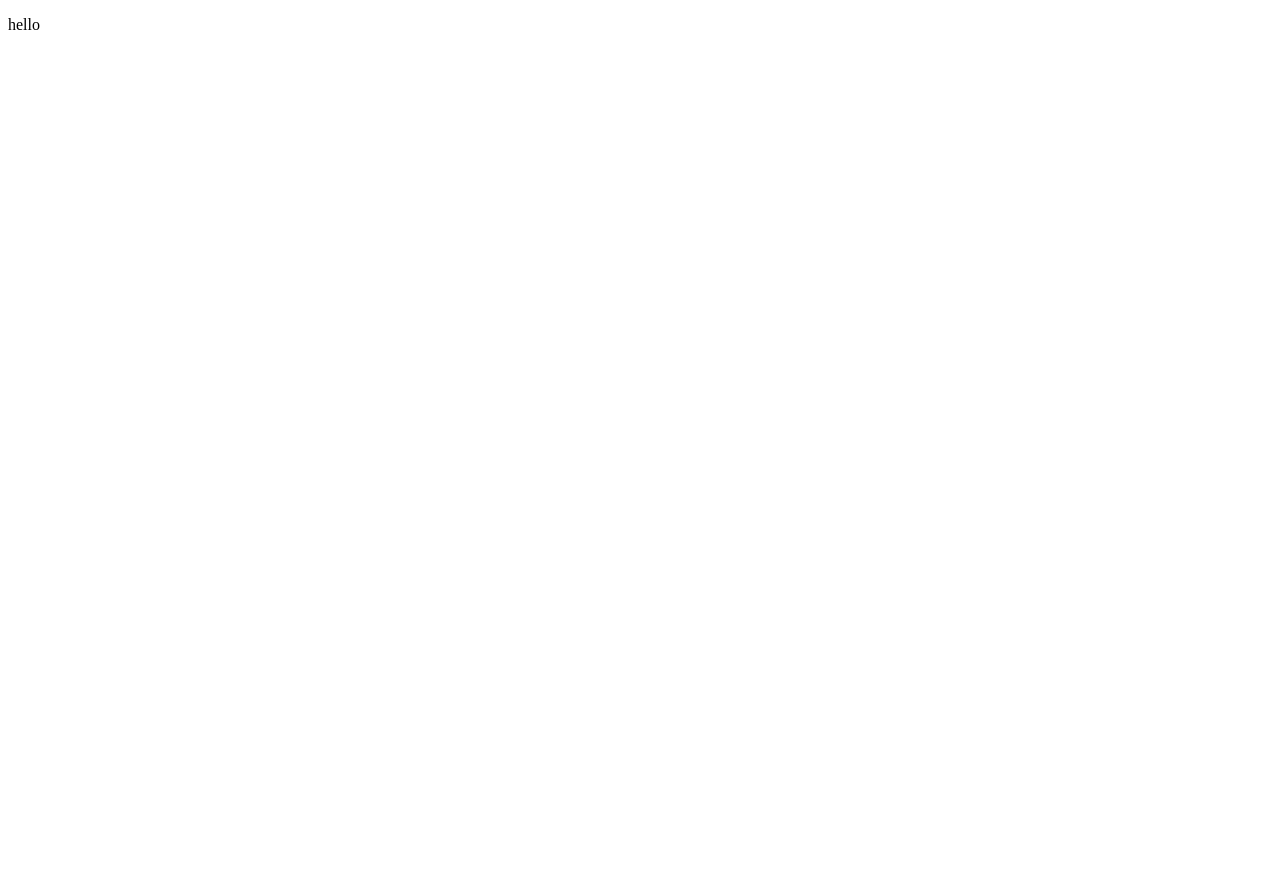
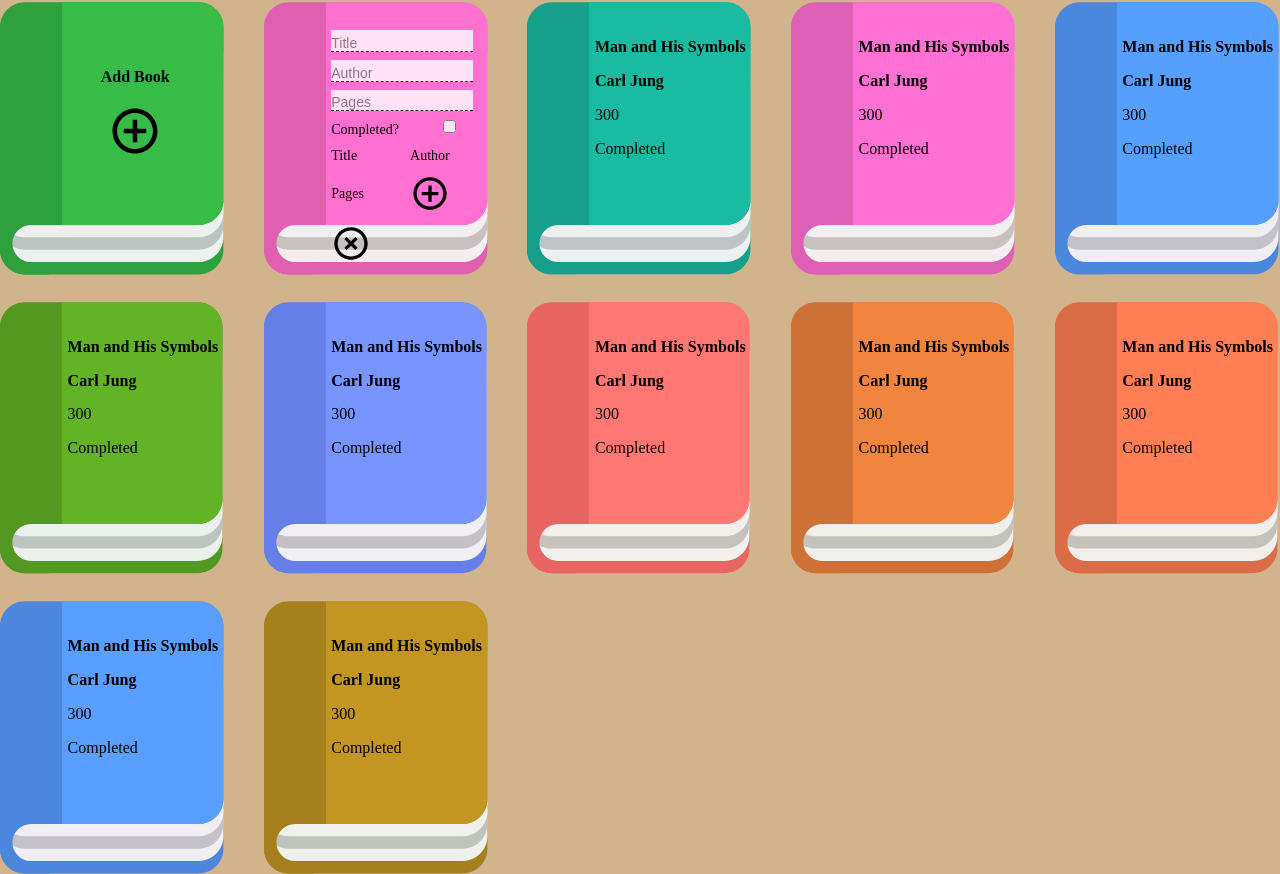
Before and after one commit to AyyyStew/Library, a plain HTML site: page index.html in a window 1280 px wide. Before the commit the page ends 800 px from the top, so only its background shows below. Drawn offline with Linux system fonts and the light colour scheme.

Commit message:
i don't remember. gosh i need to get better at git

```diff
--- a/index.html
+++ b/index.html
@@ -4,10 +4,35 @@
     <meta charset="UTF-8">
     <meta name="viewport" content="width=device-width, initial-scale=1.0">
     <link rel="stylesheet" href="styles.css">
-    <title>Document</title>
+    <title>Shelf of Books</title>
 </head>
 <body>
-    <p>hello</p>
+    <div id="bookshelf">
+        <div class="bookCard-wrapper">
+            <div class="addBook">
+                <h2>Add Book</h2>
+                <img class="add" src="images/add_circle_outline-24px.svg">
+            </div>
+        </div>
+        <div class="bookCard-wrapper">
+            <form class="addBook-form" autocomplete="off">
+                <label id="title-label" for="title">Title</label>
+                <input id="title" type="text" placeholder="Title">
+
+                <label id="author-label" for="author">Author</label>
+                <input id="author" type="text" placeholder="Author">
+
+                <label id="pages-label" for="completed">Pages</label>
+                <input id="pages" type="number" placeholder="Pages">
+
+                <label id="completed-label" for="completed">Completed?</label>
+                <input id="completed" type="checkbox" placeholder="Completed">
+
+                <img class="add" src="images/add_circle_outline-24px.svg">
+                <img class="cancel" src="images/highlight_off-24px.svg">
+        </div>
+    </div>
+
     <script src="library.js"></script>
 </body>
 </html>
--- a/library.js
+++ b/library.js
@@ -1,3 +1,13 @@
+//utility functions
+function htmlToElement(html) {
+    var template = document.createElement('template');
+    html = html.trim(); // Never return a text node of whitespace as the result
+    template.innerHTML = html;
+    return template.content.firstChild;
+}
+
+
+//actual project
 //constructor function
 function Book(title, author, pages, isRead){
     this.title = title
@@ -19,8 +29,36 @@ function addBookToLibary(book){
 
 function displayBooks(){
     const bookshelf = document.getElementById("bookshelf")
+    myLibrary.forEach(book => {
+        bookshelf.appendChild(
+            htmlToElement(`
+                <div class="bookCard-wrapper">
+                    <div class="bookCard">
+                        <h2>${book.title}</h2>
+                        <h3>${book.author}</h3>
+                        <p>${book.pages}</p>
+                        <p>${book.isRead ? "Completed" : "Incomplete"}</p>
+                    </div>
+                </div>`
+            )
+        )
+    })
+}
 
 
+for (let i = 0; i<10;i++){
+    addBookToLibary(new Book("Man and His Symbols", "Carl Jung", 300, true))
+}
+displayBooks()
 
-    myLibrary.forEach(book => console.log(book.info()))
+
+function hueShiftBooks(){
+    const books = document.getElementById("bookshelf").children
+    for(let book of books){
+        console.log(book)
+        book.setAttribute("style", `filter:hue-rotate(${Math.floor(Math.random() *360)}deg)`)
+        console.log(book)
+    }
 }
+
+hueShiftBooks()
--- a/styles.css
+++ b/styles.css
@@ -0,0 +1,118 @@
+*{
+    margin: 0;
+    padding: 0;
+    font-size: 16px;
+}
+
+body{
+    background-color: tan;
+}
+
+
+#bookshelf{
+    display: grid;
+    grid-template-columns: repeat(auto-fit, minmax(225px, 1fr));
+    grid-template-rows: 1fr;
+    gap: 3%
+}
+
+.bookCard-wrapper{
+    background-image: url("images/book.svg");
+    background-repeat: no-repeat;
+    background-size: contain;
+    padding-bottom: 122%;
+    height: 0px;
+}
+
+.bookCard-wrapper>*{
+    background-color: transparent;
+    margin-top: 5%;
+    margin-left: 30%;
+    display: flex;
+    flex-direction: column;
+    justify-content: center;
+
+}
+
+.bookCard{
+    margin-top: 10%;
+}
+
+.bookCard>*{
+    margin-top: 10%;
+}
+
+.addBook{
+    margin-top: 30%;
+    text-align: center;
+    margin-left: 20%;
+}
+
+.addBook>.add{
+    width: 30%;
+    margin: 0 auto;
+    margin-top: 10%;
+}
+
+#title{
+    grid-area: title;
+}
+
+#author{
+    grid-area: auth;
+}
+
+#pages{
+    grid-area: pages;
+}
+
+#completed-label{
+    grid-area: label;
+}
+
+#completed{
+    grid-area: completed;
+}
+
+
+.addBook-form{
+    display: grid;
+    grid-template-columns: repeat(2, 1fr);
+    grid-template-rows: ;
+    grid-template-areas:
+        "title  title"
+        "auth   auth"
+        "pages  pages"
+        "label  completed"
+        "add    cancel"
+    ;
+    padding-top: 5%;
+    /* gap: 7% 0; */
+    align-items: center;
+}
+
+.addBook-form>*{
+    padding-top: 3%;
+    margin-top: 10%;
+    font-size: 14px;
+}
+
+.addBook-form>input{
+    background-color: transparent;
+    margin-top: 5%;
+    width: 90%;
+
+    border: 0px;
+    border-bottom: 1px dashed;
+
+    background-color: #ffffff;
+    opacity: 80%;
+}
+
+.addBook-form>#completed{
+    width: auto;
+}
+
+.addBook-form>img{
+    width: 50%;
+}
```
Also changed, not shown: images/add_circle_outline-24px.svg (added), images/book.svg (added), images/highlight_off-24px.svg (added).
